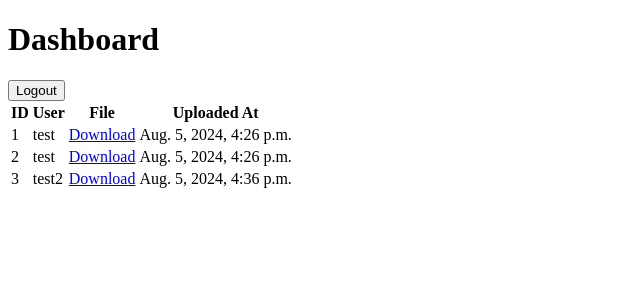
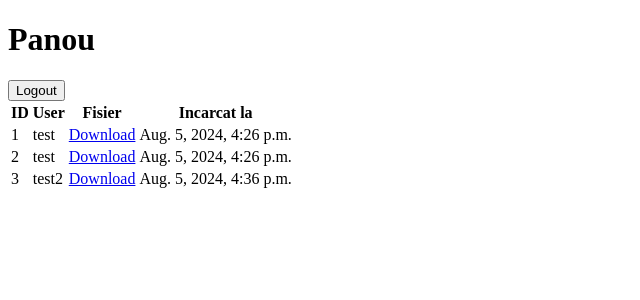
Before and after one commit to Careba123/SiteCMR, a Django app: page /dashboard/ in a window 1280 px wide. Shown: the top 300 px of the page, without its empty margins (0-640 px from the left). Run offline with Django 5.2, Linux system fonts and the light colour scheme; a user stored in the database is signed in; data comes from the database, SQL or seed files in the repository; both versions use the stored data as it was after the commit.

Commit message:
Mon, Aug 5, 2024, 9:35 PM +03:00

```diff
--- a/cmr_project/cmr_app/templates/cmr_app/dashboard.html
+++ b/cmr_project/cmr_app/templates/cmr_app/dashboard.html
@@ -1,10 +1,10 @@
 <!DOCTYPE html>
 <html>
 <head>
-    <title>Dashboard</title>
+    <title>Panou</title>
 </head>
 <body>
-    <h1>Dashboard</h1>
+    <h1>Panou</h1>
     <form method="post" action="{% url 'logout' %}">
         {% csrf_token %}
         <button type="submit">Logout</button>
@@ -13,8 +13,8 @@
         <tr>
             <th>ID</th>
             <th>User</th>
-            <th>File</th>
-            <th>Uploaded At</th>
+            <th>Fisier</th>
+            <th>Incarcat la</th>
         </tr>
         {% for cmr in cmrs %}
         <tr>
```
Also changed, not shown: cmr_project/db.sqlite3.
